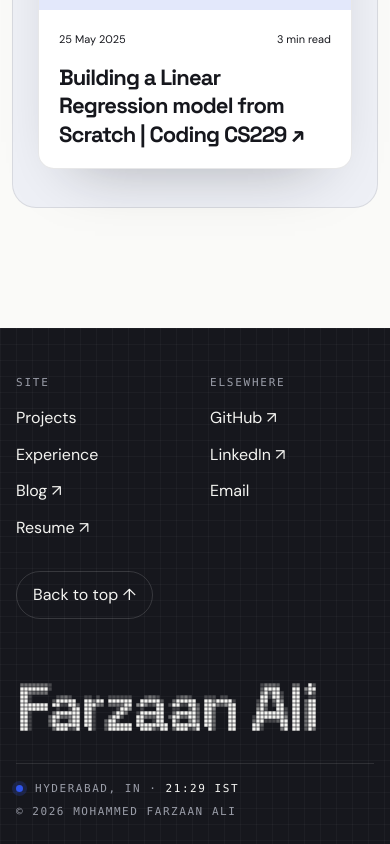
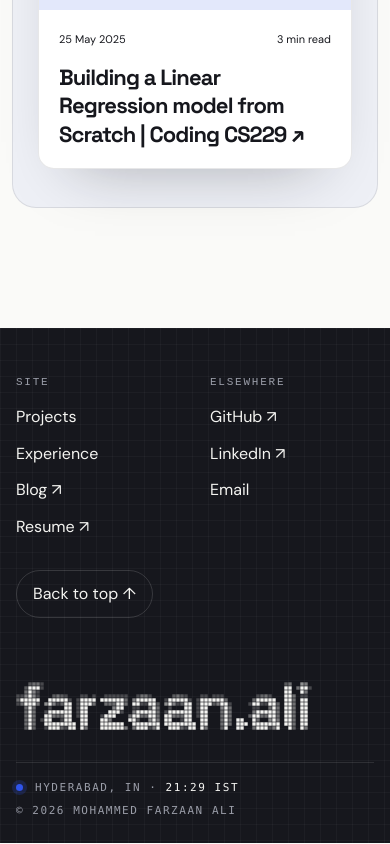
Before and after one commit to itzfarzaan/Portfolio, a React (Vite) app: page / in a window 390 px wide. Shown: the part 10641-11485 px from the top of the page. Built offline with nearby package versions, Linux system fonts and the light colour scheme; a web font is replaced by a local one.

Commit message:
Revert footer wordmark trial
Restores the farzaan.ali footer wordmark and the styles exactly as they
were before the temp/footer experiment.

This reverts commit f119a44.

Co-Authored-By: Claude Opus 5.5 <noreply@anthropic.com>

```diff
--- a/src/portfolio/SiteFooter.jsx
+++ b/src/portfolio/SiteFooter.jsx
@@ -107,7 +107,7 @@ function AsciiWordmark({ text }) {
       host.removeEventListener('pointerleave', onLeave);
     };
   }, []);
-  return <div className="footer-wordmark" ref={hostRef} aria-hidden="true" style={{ '--fit': Math.min(1, 11 / text.length) }}>
+  return <div className="footer-wordmark" ref={hostRef} aria-hidden="true">
     <p ref={textRef}><span>{text}</span></p>
     <canvas ref={canvasRef} />
   </div>;
@@ -142,7 +142,7 @@ export default function SiteFooter() {
         </div>
         <a className="footer-up" href="#main">Back to top <span aria-hidden="true">↑</span></a>
       </div>
-      <AsciiWordmark text="Farzaan Ali" />
+      <AsciiWordmark text="farzaan.ali" />
       <div className="footer-hud">
         <span><i className="footer-dot" aria-hidden="true" />Hyderabad, IN · <LocalTime /></span>
         <span>© {new Date().getFullYear()} Mohammed Farzaan Ali</span>
--- a/src/portfolio/sections.css
+++ b/src/portfolio/sections.css
@@ -749,7 +749,7 @@
   margin: 60px 0 26px;
 }
 .footer-wordmark p {
-  font: 700 calc(clamp(60px, 16.5vw, 250px) * var(--fit, 1))/.9 var(--font-display);
+  font: 700 clamp(60px, 16.5vw, 250px)/.9 var(--font-display);
   letter-spacing: -.05em;
   margin: 0;
   color: #f4f4f1;
--- a/src/portfolio/theme.css
+++ b/src/portfolio/theme.css
@@ -28,7 +28,6 @@
   --color-signal: #2f54eb;
   --color-paper: #fafaf8;
   --color-line: #16171d1a;
-  --mono: ui-monospace, 'SFMono-Regular', Menlo, Consolas, monospace;
   /* Earlier palette, still used by sections that have not been redesigned yet. */
   --paper: #fafaf8;
   --portrait-shadow: 0 18px 40px #30263b26;
```
